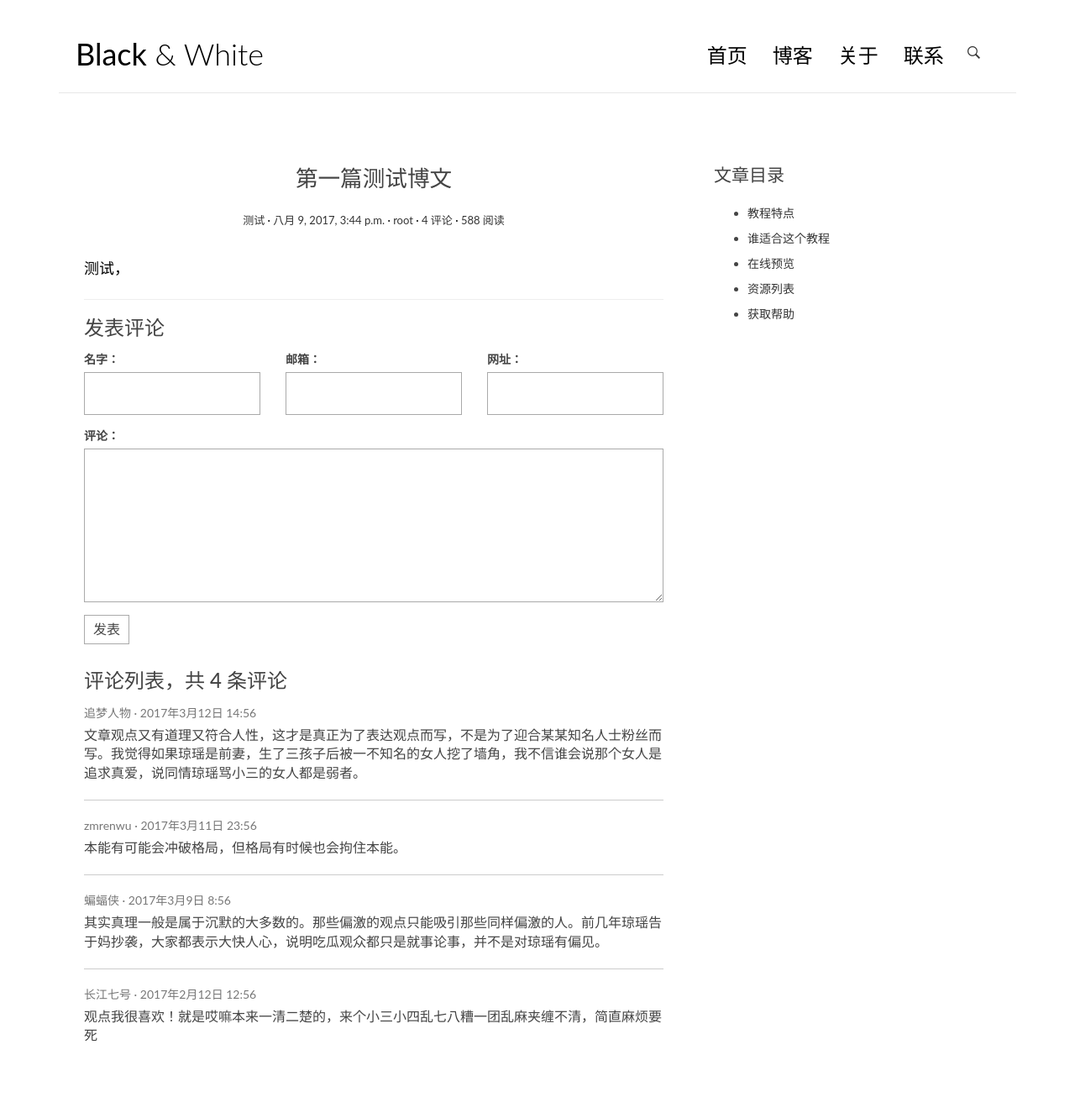
After one commit to gardenWhy/djangoBlog, a Django app: page /post/2/ in a window 1280 px wide. The commit adds this page. Shown: the whole page at 84% size. Run offline with Django 3.2, Linux system fonts and the light colour scheme; data comes from the database, SQL or seed files in the repository; some libraries are stand-ins or nearby versions.

Commit message:
完成文章详情的设置

```diff
--- a/blogProject/blog/models.py
+++ b/blogProject/blog/models.py
@@ -1,6 +1,7 @@
 
 from django.db import models
 from django.contrib.auth.models import User
+from django.urls import reverse
 
 """
 创建3个表格：文章（Post）、分类（Category）、标签（Tag）
@@ -59,4 +60,10 @@
     def __str__(self):
         return self.title
 
+
+    #自定义get_absolute_url方法
+    #记得从django.urls中导入reverse函数
+    def get_absolute_url(self):
+        return reverse('blog:detail', kwargs={'pk':self.pk})
+
 # Create your models here.
--- a/blogProject/blog/urls.py
+++ b/blogProject/blog/urls.py
@@ -2,6 +2,8 @@
 
 from . import views
 
+app_name = 'blog'
 urlpatterns = [
         url(r'^$',views.index,name='index'),
+        url(r'^post/(?P<pk>[0-9]+)/$',views.detail,name='detail')
         ]
--- a/blogProject/blog/views.py
+++ b/blogProject/blog/views.py
@@ -1,4 +1,4 @@
-from django.shortcuts import render
+from django.shortcuts import render, get_object_or_404
 from .models import Post
 
 def index(request):
@@ -6,4 +6,8 @@
     return render(request,'blog/index.html',context={
                         'post_list': post_list
             })
+
+def detail(request,pk):
+    post = get_object_or_404(Post,pk=pk)
+    return render(request, 'blog/detail.html', context={'post': post})
 # Create your views here.
--- /dev/null
+++ b/blogProject/templates/base.html
@@ -0,0 +1,101 @@
+{% load staticfiles %}
+<!DOCTYPE html>
+<html>
+<head>
+    <title>Black &amp; White</title>
+
+    <!-- meta -->
+    <meta charset="UTF-8">
+    <meta name="viewport" content="width=device-width, initial-scale=1">
+
+    <!-- css -->
+    <link rel="stylesheet" href="http://code.ionicframework.com/ionicons/2.0.1/css/ionicons.min.css">
+    <link rel="stylesheet" href="{% static 'blog/css/bootstrap.min.css' %}">
+    <link rel="stylesheet" href="{% static 'blog/css/pace.css' %}">
+    <link rel="stylesheet" href="{% static 'blog/css/custom.css' %}">
+
+    <!-- js -->
+    <script src="{% static 'blog/js/jquery-2.1.3.min.js' %}"></script>
+    <script src="{% static 'blog/js/bootstrap.min.js' %}"></script>
+    <script src="{% static 'blog/js/pace.min.js' %}"></script>
+    <script src="{% static 'blog/js/modernizr.custom.js' %}"></script>
+</head>
+
+<body>
+<div class="container">
+    <header id="site-header">
+        <div class="row">
+            <div class="col-md-4 col-sm-5 col-xs-8">
+                <div class="logo">
+                    <h1><a href="index.html"><b>Black</b> &amp; White</a></h1>
+                </div>
+            </div><!-- col-md-4 -->
+            <div class="col-md-8 col-sm-7 col-xs-4">
+                <nav class="main-nav" role="navigation">
+                    <div class="navbar-header">
+                        <button type="button" id="trigger-overlay" class="navbar-toggle">
+                            <span class="ion-navicon"></span>
+                        </button>
+                    </div>
+
+                    <div class="collapse navbar-collapse" id="bs-example-navbar-collapse-1">
+                        <ul class="nav navbar-nav navbar-right">
+                            <li class="cl-effect-11"><a href="index.html" data-hover="首页">首页</a></li>
+                            <li class="cl-effect-11"><a href="full-width.html" data-hover="博客">博客</a></li>
+                            <li class="cl-effect-11"><a href="about.html" data-hover="关于">关于</a></li>
+                            <li class="cl-effect-11"><a href="contact.html" data-hover="联系">联系</a></li>
+                        </ul>
+                    </div><!-- /.navbar-collapse -->
+                </nav>
+                <div id="header-search-box">
+                    <a id="search-menu" href="#"><span id="search-icon" class="ion-ios-search-strong"></span></a>
+                    <div id="search-form" class="search-form">
+                        <form role="search" method="get" id="searchform" action="#">
+                            <input type="search" placeholder="搜索" required>
+                            <button type="submit"><span class="ion-ios-search-strong"></span></button>
+                        </form>
+                    </div>
+                </div>
+            </div><!-- col-md-8 -->
+        </div>
+    </header>
+</div>
+<div class="copyrights">Collect from <a href="http://www.cssmoban.com/">网页模板</a></div>
+<div class="copyrights">Modified by <a href="http://zmrenwu.com/">追梦人物的博客</a></div>
+
+<div class="content-body">
+    <div class="container">
+        <div class="row">
+            <main class="col-md-8">
+                {% block main %}
+				{% endblock main %}
+
+            </main>
+            <aside class="col-md-4">
+                {% block toc %}
+				{% endblock toc %}
+            </aside>
+        </div>
+    </div>
+</div>
+<footer id="site-footer">
+
+</footer>
+
+<!-- Mobile Menu -->
+<div class="overlay overlay-hugeinc">
+    <button type="button" class="overlay-close"><span class="ion-ios-close-empty"></span></button>
+    <nav>
+        <ul>
+            <li><a href="index.html">首页</a></li>
+            <li><a href="full-width.html">博客</a></li>
+            <li><a href="about.html">关于</a></li>
+            <li><a href="contact.html">联系</a></li>
+        </ul>
+    </nav>
+</div>
+
+<script src="{% static 'blog/js/script.js' %}"></script>
+
+</body>
+</html>
--- a/django-blog-tutorial-templates-master/django-blog-tutorial-templates-master/single.html
+++ b/blogProject/templates/blog/detail.html
@@ -1,3 +1,4 @@
+{% extends 'base.html' %}
 <!DOCTYPE html>
 <html>
 <head>
@@ -64,44 +65,21 @@
     <div class="container">
         <div class="row">
             <main class="col-md-8">
-                <article class="post post-1">
+			{% block main %}
+                <article class="post post-{{ post.pk }}">
                     <header class="entry-header">
-                        <h1 class="entry-title">Django 博客开发入门教程：前言</h1>
+                        <h1 class="entry-title">{{ post.title }}</h1>
                         <div class="entry-meta">
-                            <span class="post-category"><a href="#">Django 博客教程</a></span>
+                            <span class="post-category"><a href="#">{{ post.category.name }}</a></span>
                             <span class="post-date"><a href="#"><time class="entry-date"
-                                                                      datetime="2012-11-09T23:15:57+00:00">2017年5月11日</time></a></span>
-                            <span class="post-author"><a href="#">追梦人物</a></span>
+                                                                      datetime="{{ post.created_time }}">{{ post.created_time }}</time></a></span>
+                            <span class="post-author"><a href="#">{{ post.author }}</a></span>
                             <span class="comments-link"><a href="#">4 评论</a></span>
                             <span class="views-count"><a href="#">588 阅读</a></span>
                         </div>
                     </header>
                     <div class="entry-content clearfix">
-                        <p>Django 是使用 Python 编写的一个开源 Web 框架，可以用来快速搭建一个高性能的网站。</p>
-                        <blockquote><p>Django makes it easier to build better Web apps more quickly and with less
-                            code.</p>
-                            <p>Django 让你以更快的速度、更少的代码、更轻松的方式搭建更好的 Web 应用。</p>
-                        </blockquote>
-                        <p>本教程将带你使用 Django 快速开发属于自己的 Blog 网站。</p>
-                        <h2>教程特点</h2>
-                        <p>免费、中文、零基础，完整的项目，基于最新版 Django 1.10 和 Python 3.5。</p>
-                        <p>带你从零开始一步步开发属于自己的博客网站，帮助你以最快的速度掌握 Django 开发的技巧。</p>
-                        <h2>谁适合这个教程</h2>
-                        <p><strong>本教程主要面向零基础的 Django 新人。</strong></p>
-                        <p>只需要一点点 Python 语言的基础，就可以顺利阅读本教程。</p>
-                        <p>如果你已有一定的 Django 开发经验，也能从本教程中学到更多的 Django 开发技巧。</p>
-                        <h2>在线预览</h2>
-                        <p>点击预览：<a href=''>Django Blog Demo</a></p>
-                        <p><img src='' alt=''/></p>
-                        <h2>资源列表</h2>
-                        <p>项目完整代码托管在 GitHub：<a href=''>Django Blog Tutorial</a></p>
-                        <p>博客前端模板托管在 GitHub：<a href=''>博客模板</a></p>
-                        <h2>获取帮助</h2>
-                        <p>在项目开发中遇到问题，即时获取帮助。</p>
-                        <p>Django 学习小组 QQ 群，扫描下方二维码加入。</p>
-                        <p><img src='' alt=''/></p>
-                        <p>或者你也可以将问题的详细描述通过邮件发送至 <a href='mailto:djangostudyteam@163.com' target='_blank'>djangostudyteam@163.com</a>，一般会在
-                            24 小时内答复。</p>
+                        {{ post.body }}
                     </div>
                 </article>
                 <section class="comment-area" id="comment-area">
@@ -162,8 +140,10 @@
                         </ul>
                     </div>
                 </section>
+			{% endblock main %}
             </main>
             <aside class="col-md-4">
+			{% block toc %}
                 <div class="widget widget-content">
                     <h3 class="widget-title">文章目录</h3>
                     <ul>
@@ -184,6 +164,7 @@
                         </li>
                     </ul>
                 </div>
+			{% endblock toc %}
                 <div class="widget widget-recent-posts">
                     <h3 class="widget-title">最新文章</h3>
                     <ul>
```
Also changed, not shown: blogProject/templates/blog/index.html (+6 -2 lines).
